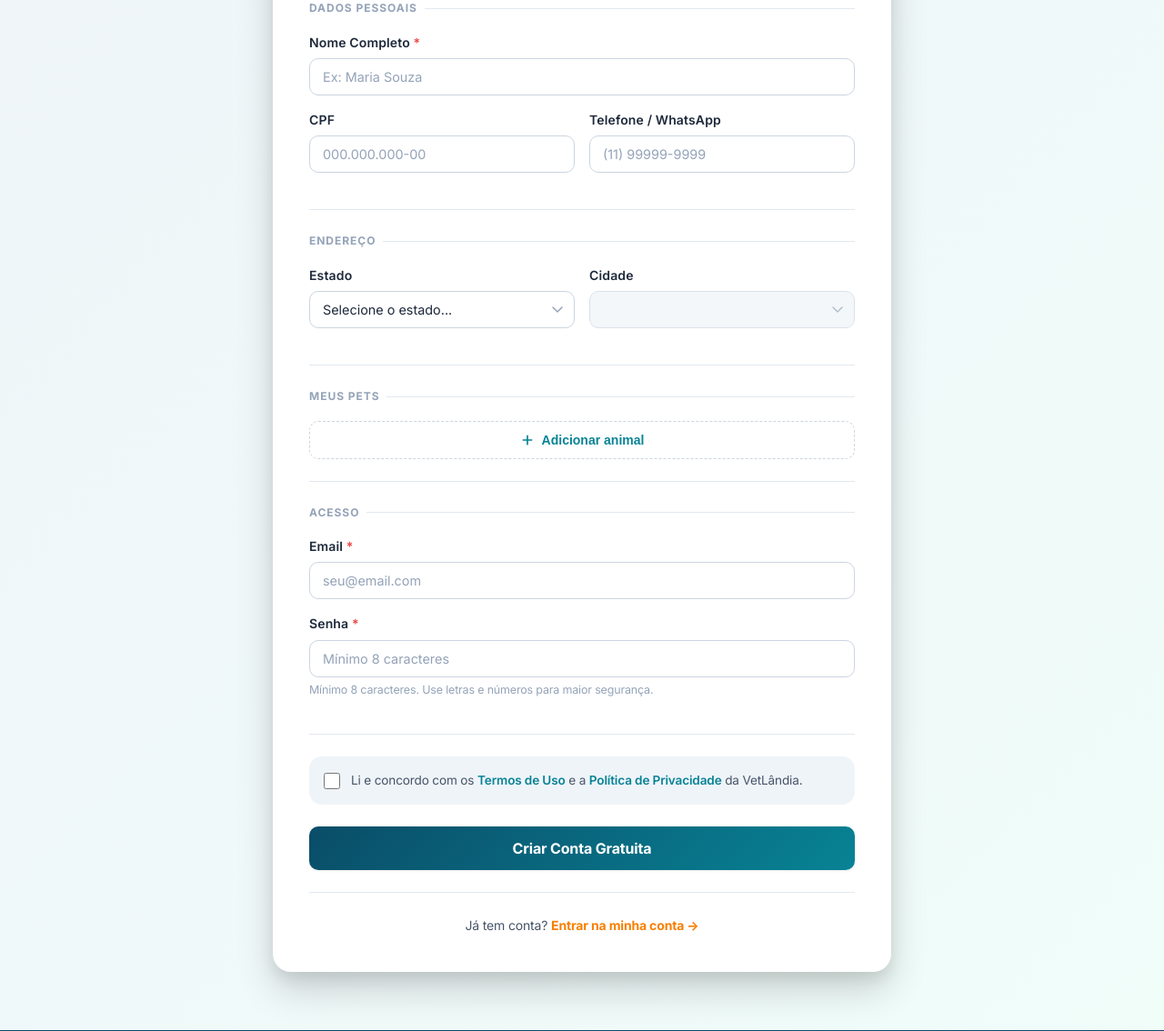
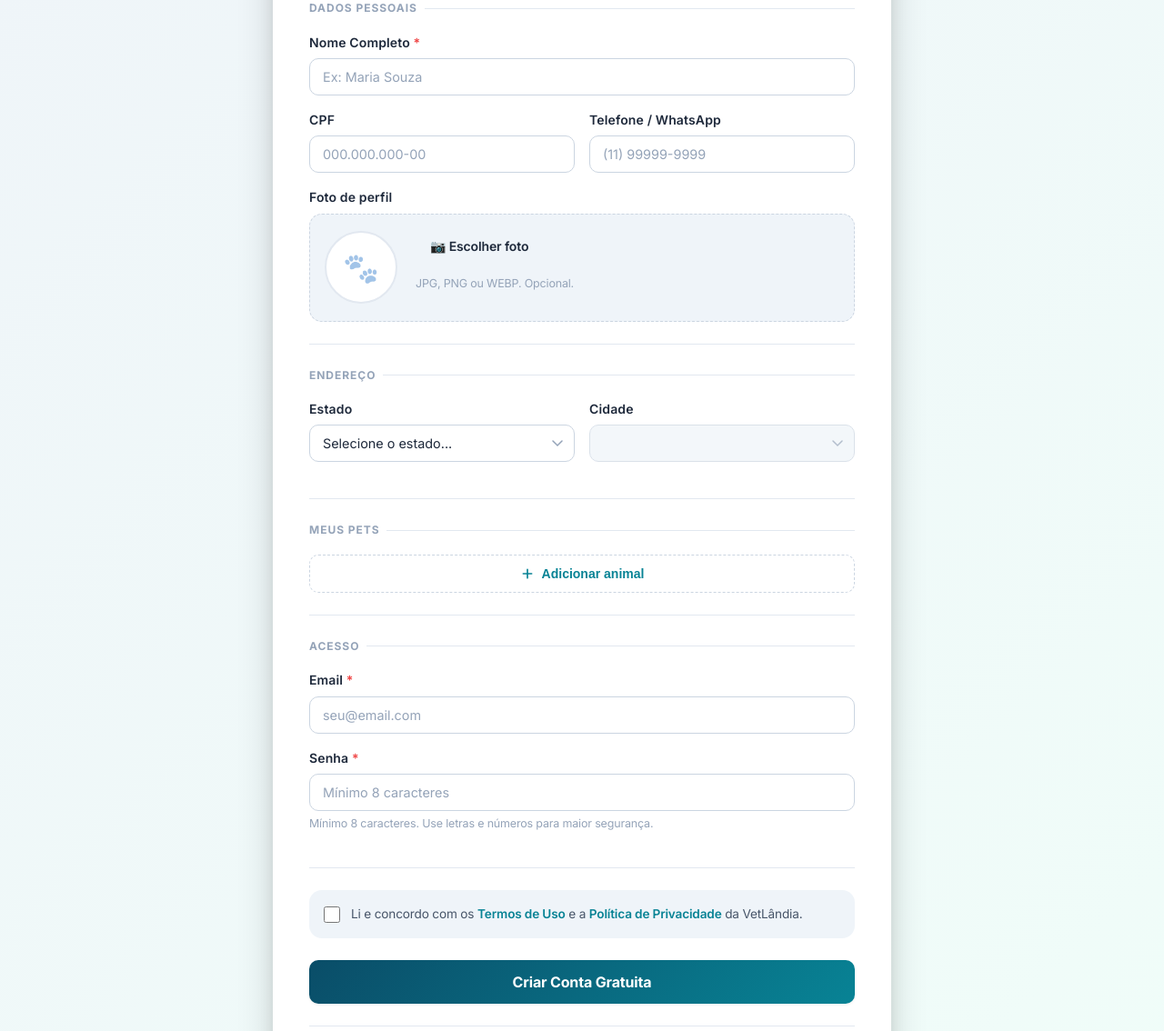
Before and after one commit to vetlandia/vetlandia, a Python web app: template app/templates/auth/cadastro.html in a window 1280 px wide. Shown: the part 415-1549 px from the top of the page at 91% size. Run offline with Jinja, Linux system fonts and the light colour scheme; the template is opened without the code that fills it, so the values that code supplies are empty.

Commit message:
Add photo upload for tutors (registration and profile edit)
- Migration: photo_url TEXT column on tutors table
- Model + schema: photo_url field for Tutor
- auth.py: save photo_url on register_tutor
- cadastro.html: photo upload widget in tutor form
- minha-conta.html: photo upload widget + pre-filled preview for tutor
- buildPayload includes photo_url for tutor type

Co-Authored-By: Claude Sonnet 4.6 <noreply@anthropic.com>

```diff
--- a/app/models/tutor.py
+++ b/app/models/tutor.py
@@ -21,6 +21,7 @@ class Tutor(Base):
     address = Column(String(500), nullable=True)
     complement = Column(String(200), nullable=True)
     pets = Column(Text(), nullable=True)  # JSON: [{name, species}]
+    photo_url = Column(Text, nullable=True)
     created_at = Column(DateTime, default=datetime.utcnow, nullable=False)
 
     user = relationship("User", backref="tutor", uselist=False)
--- a/app/schemas/tutor.py
+++ b/app/schemas/tutor.py
@@ -19,6 +19,7 @@ class TutorBase(BaseModel):
     address: Optional[str] = Field(None, max_length=500)
     complement: Optional[str] = Field(None, max_length=200)
     pets: Optional[str] = None  # JSON string
+    photo_url: Optional[str] = None
 
 
 class TutorCreate(TutorBase):
@@ -35,6 +36,7 @@ class TutorUpdate(BaseModel):
     address: Optional[str] = Field(None, max_length=500)
     complement: Optional[str] = Field(None, max_length=200)
     pets: Optional[str] = None
+    photo_url: Optional[str] = None
 
 
 class TutorResponse(TutorBase):
--- a/app/services/auth.py
+++ b/app/services/auth.py
@@ -81,6 +81,7 @@ def register_tutor(db: Session, data: TutorCreate) -> Token:
         state=data.state,
         city=data.city,
         pets=data.pets,
+        photo_url=data.photo_url,
     )
     db.add(tutor)
     db.commit()
--- a/app/templates/auth/cadastro.html
+++ b/app/templates/auth/cadastro.html
@@ -447,6 +447,20 @@
                             <input type="tel" name="phone" class="form-input" placeholder="(11) 99999-9999" maxlength="15" inputmode="numeric">
                         </div>
                     </div>
+                    <div class="form-group">
+                        <label class="form-label">Foto de perfil</label>
+                        <div class="photo-upload-widget" id="tutor-photo-widget">
+                            <div class="photo-preview" id="tutor-photo-preview">
+                                <span class="photo-preview-placeholder">🐾</span>
+                            </div>
+                            <div class="photo-upload-actions">
+                                <label class="btn btn-secondary btn-sm photo-upload-btn" for="tutor-photo-input">📷 Escolher foto</label>
+                                <input type="file" id="tutor-photo-input" accept="image/*" class="photo-file-input">
+                                <input type="hidden" name="photo_url" id="tutor-photo-data">
+                                <p class="form-help">JPG, PNG ou WEBP. Opcional.</p>
+                            </div>
+                        </div>
+                    </div>
                 </div>
 
                 <div class="form-section">
@@ -874,6 +888,7 @@ function setupPhotoUpload(inputId, previewId, hiddenId) {
 }
 
 (function () {
+    setupPhotoUpload('tutor-photo-input',  'tutor-photo-preview',  'tutor-photo-data');
     setupPhotoUpload('vet-photo-input',    'vet-photo-preview',    'vet-photo-data');
     setupPhotoUpload('clinic-photo-input', 'clinic-photo-preview', 'clinic-photo-data');
 })();
@@ -1119,6 +1134,7 @@ function setupPhotoUpload(inputId, previewId, hiddenId) {
                 state: form.querySelector('[name="state"]').value || null,
                 city: form.querySelector('[name="city"]').value || null,
                 pets: pets.length ? JSON.stringify(pets) : null,
+                photo_url: form.querySelector('[name="photo_url"]').value || null,
             };
 
             try {
```
Also changed, not shown: alembic/versions/f4a5b6c7d8e9_tutor_photo_url.py (added, +23 -0 lines), app/templates/auth/minha-conta.html (+20 -0 lines).
